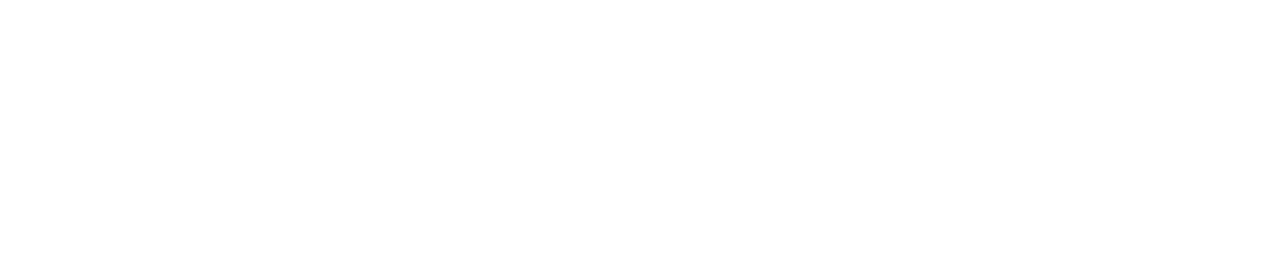
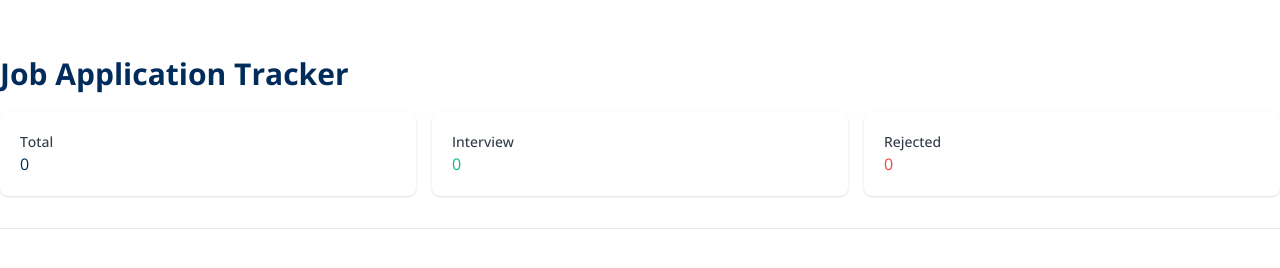
Before and after one commit to a1mb0t38/job-application-tracker, a plain HTML site: page index.html in a window 1280 px wide. Drawn offline with nearby package versions, Linux system fonts and the light colour scheme.

Commit message:
added the job tracking section

```diff
--- a/index.html
+++ b/index.html
@@ -1,11 +1,47 @@
 <!DOCTYPE html>
 <html lang="en">
+
 <head>
     <meta charset="UTF-8">
     <meta name="viewport" content="width=device-width, initial-scale=1.0">
     <title>Job Application Tracker</title>
+    <!-- tailwind and daisyui -->
+    <link href="https://cdn.jsdelivr.net/npm/daisyui@5" rel="stylesheet" type="text/css" />
+    <script src="https://cdn.jsdelivr.net/npm/@tailwindcss/browser@4"></script>
+
+    <!-- google fonts -->
+    <link rel="preconnect" href="https://fonts.googleapis.com">
+    <link rel="preconnect" href="https://fonts.gstatic.com" crossorigin>
+    <link href="https://fonts.googleapis.com/css2?family=Open+Sans:ital,wght@0,300..800;1,300..800&display=swap"
+        rel="stylesheet">
+
+    <style>
+        * {
+            font-family: "Open Sans", sans-serif;
+        }
+    </style>
 </head>
+
 <body>
+    <header class="container mx-auto mt-14">
+        <h1 class="text-[#002C5C] font-bold text-3xl mb-5 mx-2 sm:mx-0">Job Application Tracker</h1>
+        <section class="grid grid-cols-1 sm:grid-cols-3 gap-4 mx-2 sm:mx-0">
+            <div class="bg-white shadow-sm p-5 rounded-lg">
+                <p class="text-[#323B49] text-sm font-medium">Total</p>
+                <p class="text-[#002C5C]">0</p>
+            </div>
+            <div class="bg-white shadow-sm p-5 rounded-lg">
+                <p class="text-[#323B49] text-sm font-medium">Interview</p>
+                <p class="text-[#10B981]">0</p>
+            </div>
+            <div class="bg-white shadow-sm p-5 rounded-lg">
+                <p class="text-[#323B49] text-sm font-medium">Rejected</p>
+                <p class="text-[#EF4444]">0</p>
+            </div>
+        </section>
 
+        <hr class="container mx-auto my-8 text-[#E6E7E9]">
+    </header>
 </body>
+
 </html>
```
Also changed, not shown: tailwind.config.js (added).
